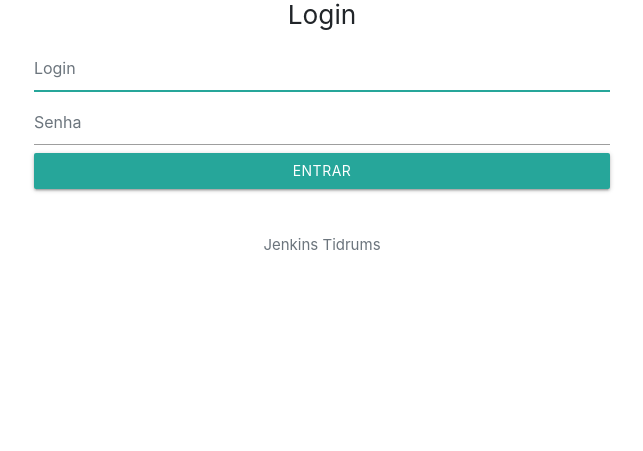
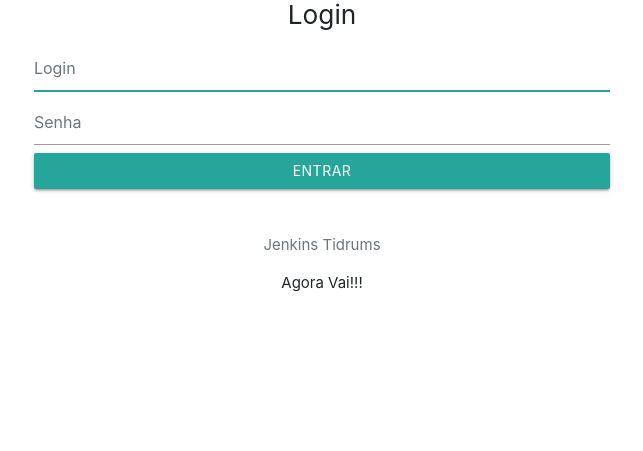
Before and after one commit to tidrums1709/jenkins-todo-list, a Django app: page /login/ in a window 1280 px wide. Shown: the part 130-581 px from the top of the page, without its empty margins (318-961 px from the left). Run offline with Django 3.2, Linux system fonts and the light colour scheme; some libraries are stand-ins or nearby versions.

Commit message:
Inserindo paragrafo final

```diff
--- a/templates/registration/login.html
+++ b/templates/registration/login.html
@@ -25,6 +25,7 @@
         {% render_field form.password class="form-control " placeholder='Senha' %}
       <button class="btn btn-lg btn-outline-success btn-block" type="submit">Entrar</button>
       <p class="mt-5 mb-3 text-muted">Jenkins Tidrums</p>
+      <p>Agora Vai!!!</P>
     </form>
     </div>
 {% endblock  %}
```
